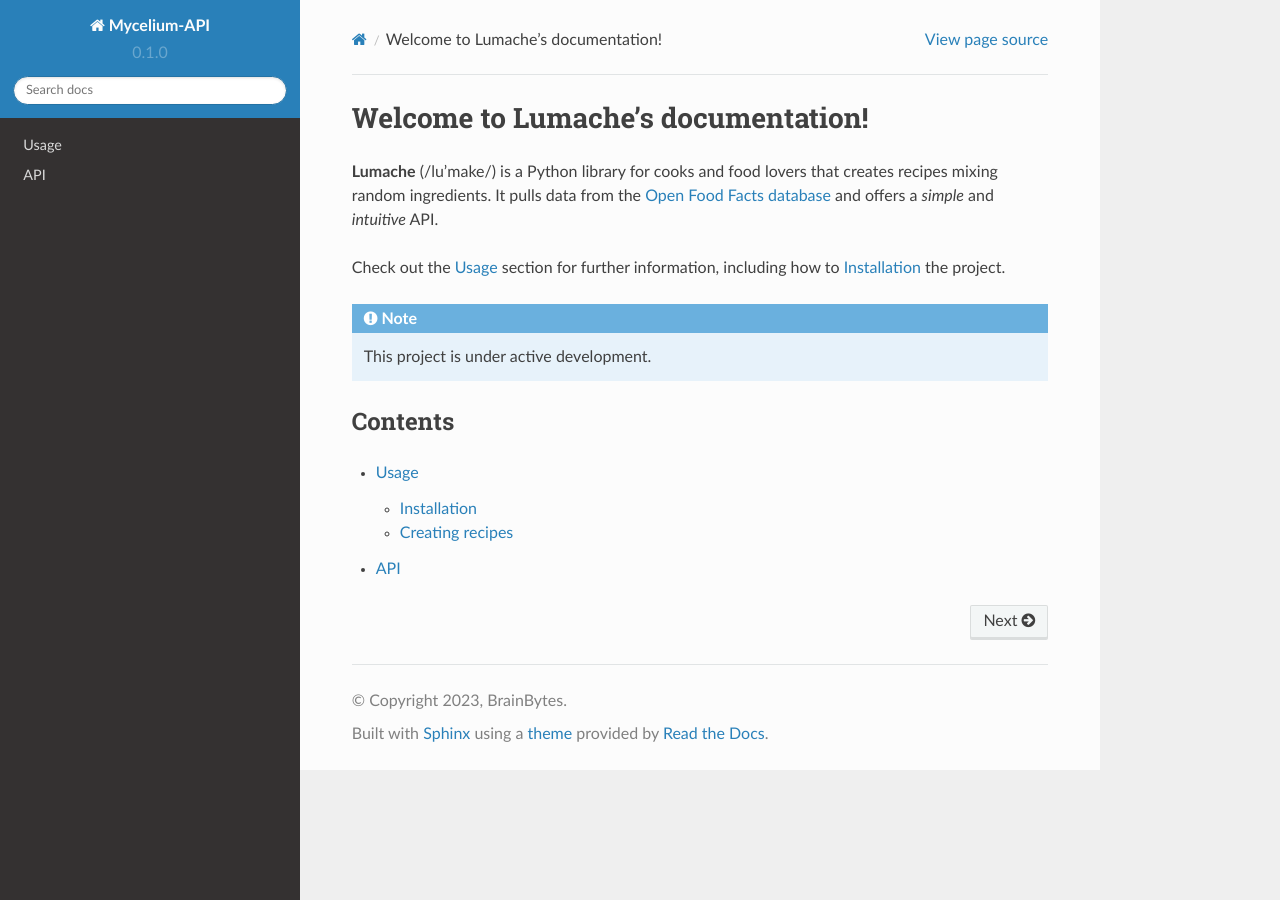
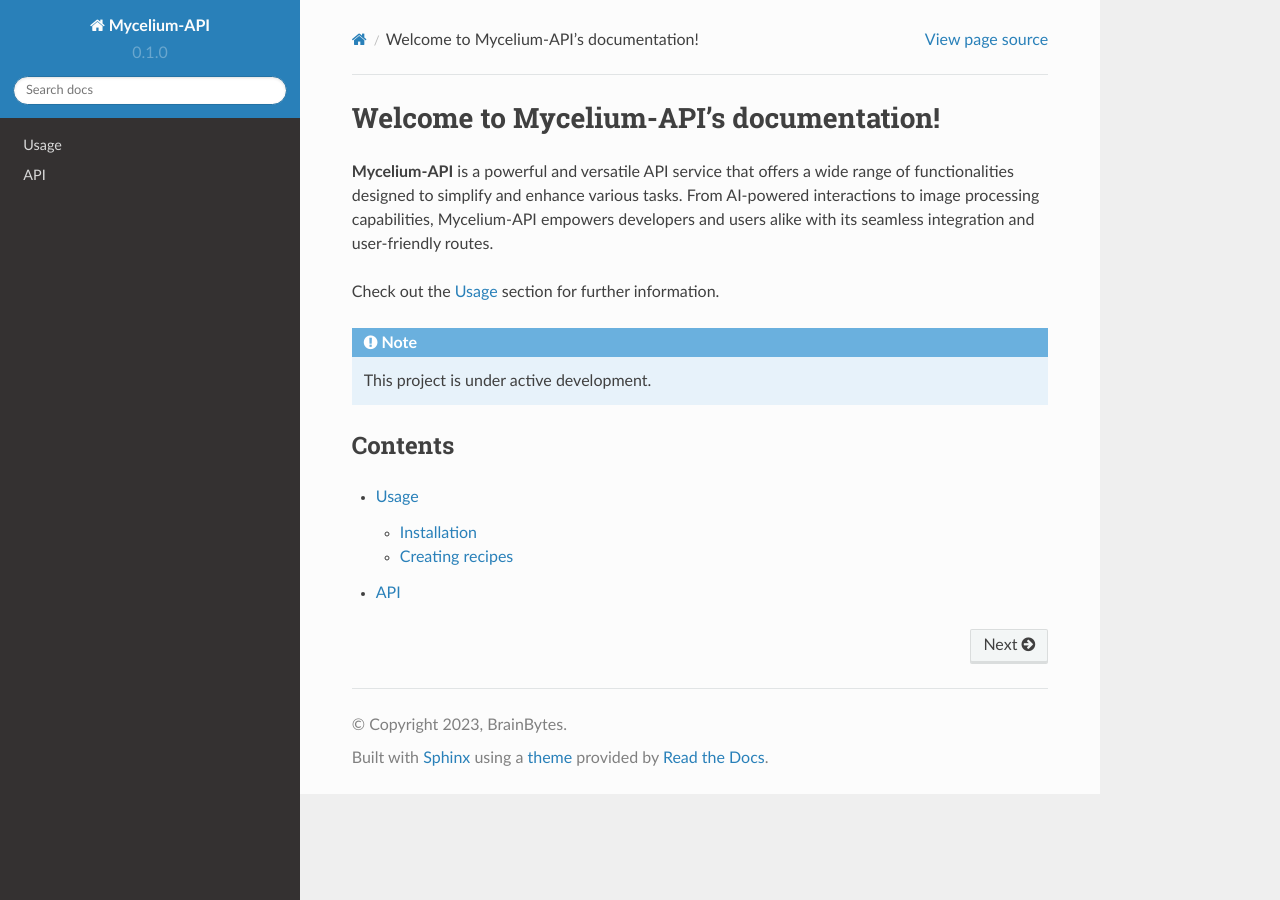
Before and after one commit to growtoups/m-a-dcs, a Sphinx documentation site: the page built from docs/source/index.rst, in a window 1280 px wide. Built offline with Sphinx 7.4.7 and the Read the Docs theme 2.0.0, drawn with Linux system fonts in a browser that asks for light colours.

Commit message:
Update index.rst

```diff
--- a/docs/source/index.rst
+++ b/docs/source/index.rst
@@ -1,13 +1,9 @@
-Welcome to Lumache's documentation!
+Welcome to Mycelium-API's documentation!
 ===================================
 
-**Lumache** (/lu'make/) is a Python library for cooks and food lovers
-that creates recipes mixing random ingredients.
-It pulls data from the `Open Food Facts database <https://world.openfoodfacts.org/>`_
-and offers a *simple* and *intuitive* API.
+**Mycelium-API** is a powerful and versatile API service that offers a wide range of functionalities designed to simplify and enhance various tasks. From AI-powered interactions to image processing capabilities, Mycelium-API empowers developers and users alike with its seamless integration and user-friendly routes.
 
-Check out the :doc:`usage` section for further information, including
-how to :ref:`installation` the project.
+Check out the :doc:`usage` section for further information.
 
 .. note::
 
```
